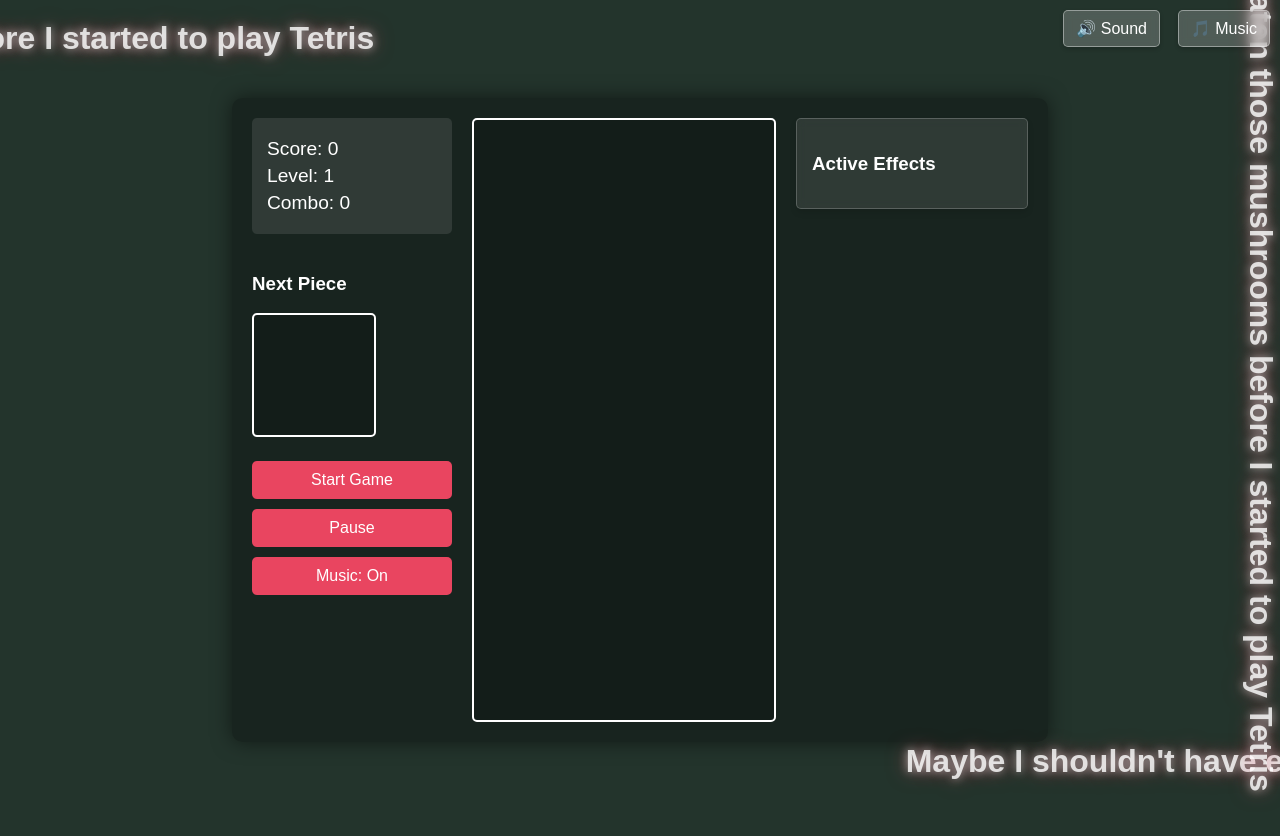
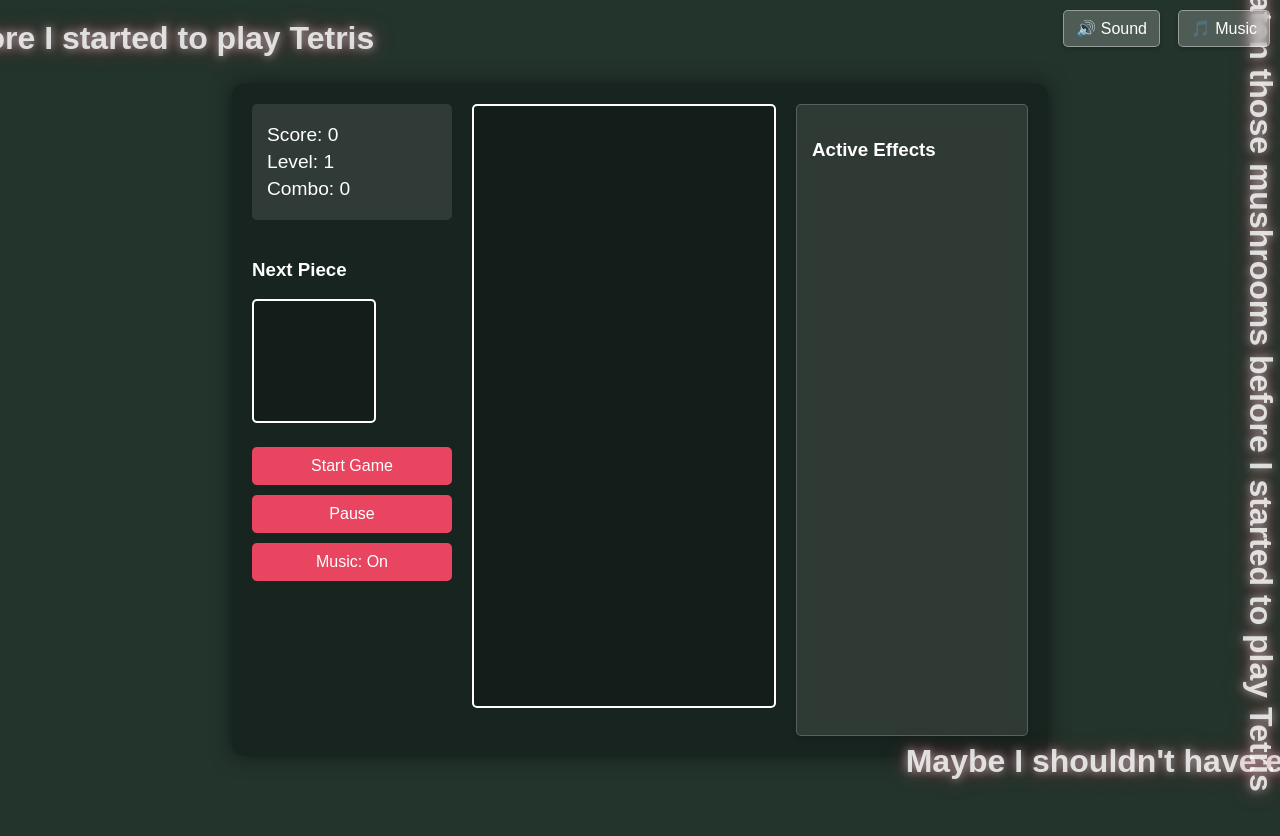
Before and after one commit to joelgranik/game-of-zev, a plain HTML site: page public/index.html in a window 1280 px wide. Shown: the top 836 px of the page. Drawn offline with Linux system fonts and the light colour scheme.

Commit message:
Fix: Reposition Active Effects box to right side of game canvas

```diff
--- a/public/static/css/styles.css
+++ b/public/static/css/styles.css
@@ -31,6 +31,7 @@
     display: flex;
     gap: 20px;
     align-items: flex-start;
+    flex-wrap: nowrap;
 }
 
 #game-info {
@@ -121,14 +122,15 @@
     background-color: rgba(255, 255, 255, 0.1);
     padding: 15px;
     border-radius: 5px;
-    max-height: 600px;
+    height: 600px;
     overflow-y: auto;
-    min-width: 200px;
+    width: 200px;
     z-index: 1;
     backdrop-filter: blur(5px);
     border: 1px solid rgba(255, 255, 255, 0.2);
     box-shadow: 0 4px 6px rgba(0, 0, 0, 0.1);
-    align-self: flex-start;
+    position: relative;
+    margin-top: 0;
 }
 
 #effects-list {
```
